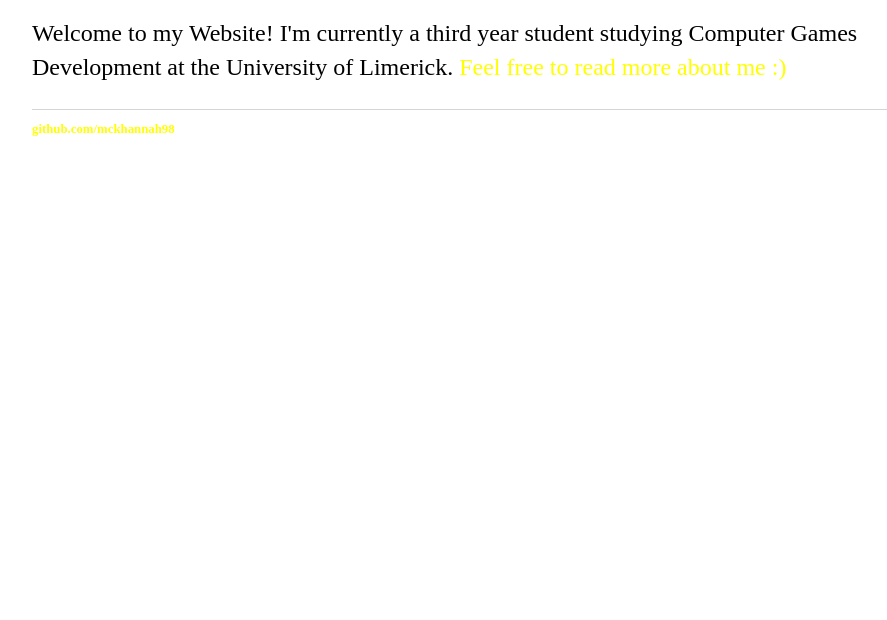
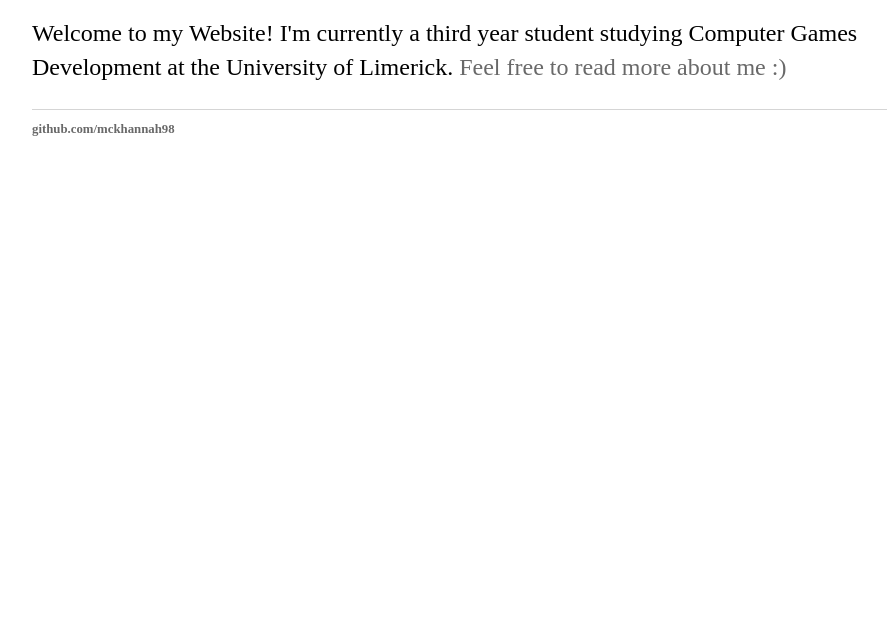
Before and after one commit to mckhannah98/mckhannah98.github.io, a plain HTML site: page index.html in a window 1280 px wide. Shown: the part 180-800 px from the top of the page, without its empty margins (160-1047 px from the left). Drawn offline with Linux system fonts and the light colour scheme.

Commit message:
Update main.css

```diff
--- a/main.css
+++ b/main.css
@@ -20,7 +20,7 @@ nav ul li, footer ul li
 a
 {
     text-decoration: none;
-    color: yellow;
+    color: dimgray;
 }
 
 a:hover
```
